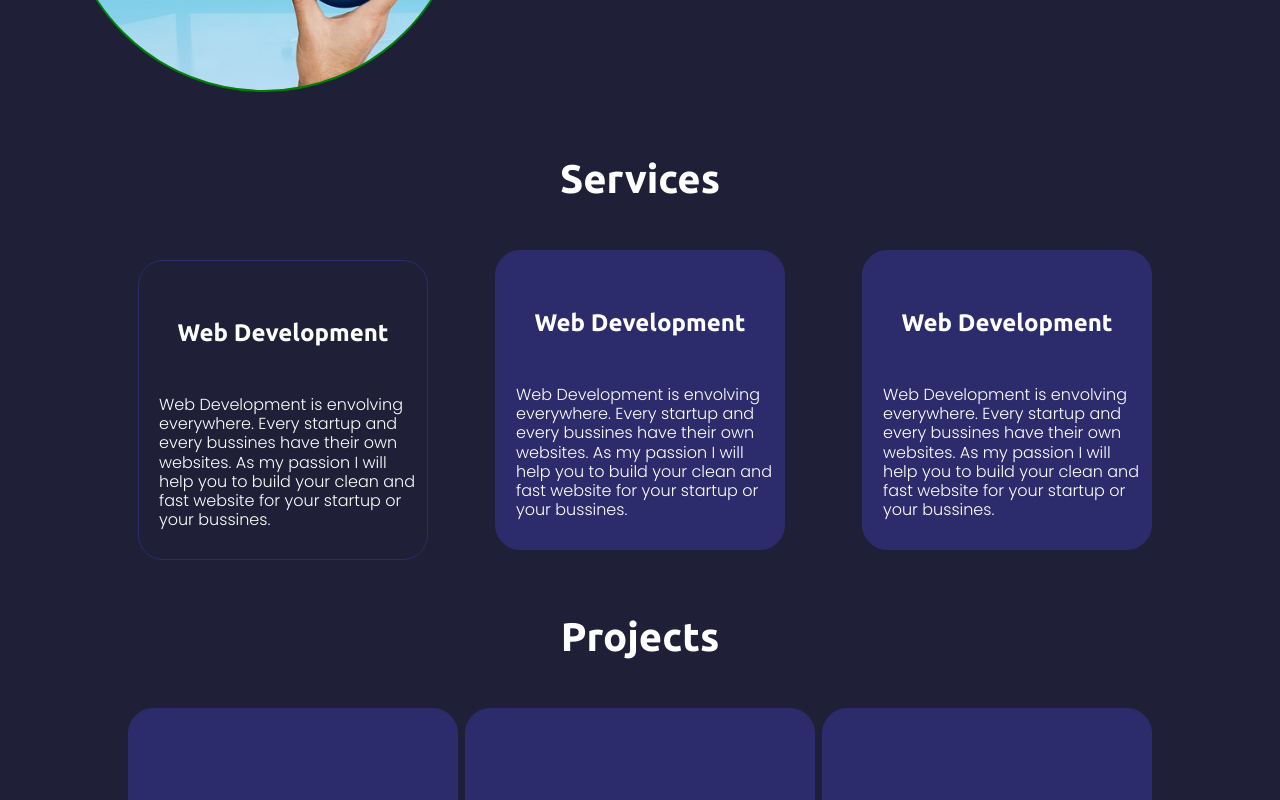
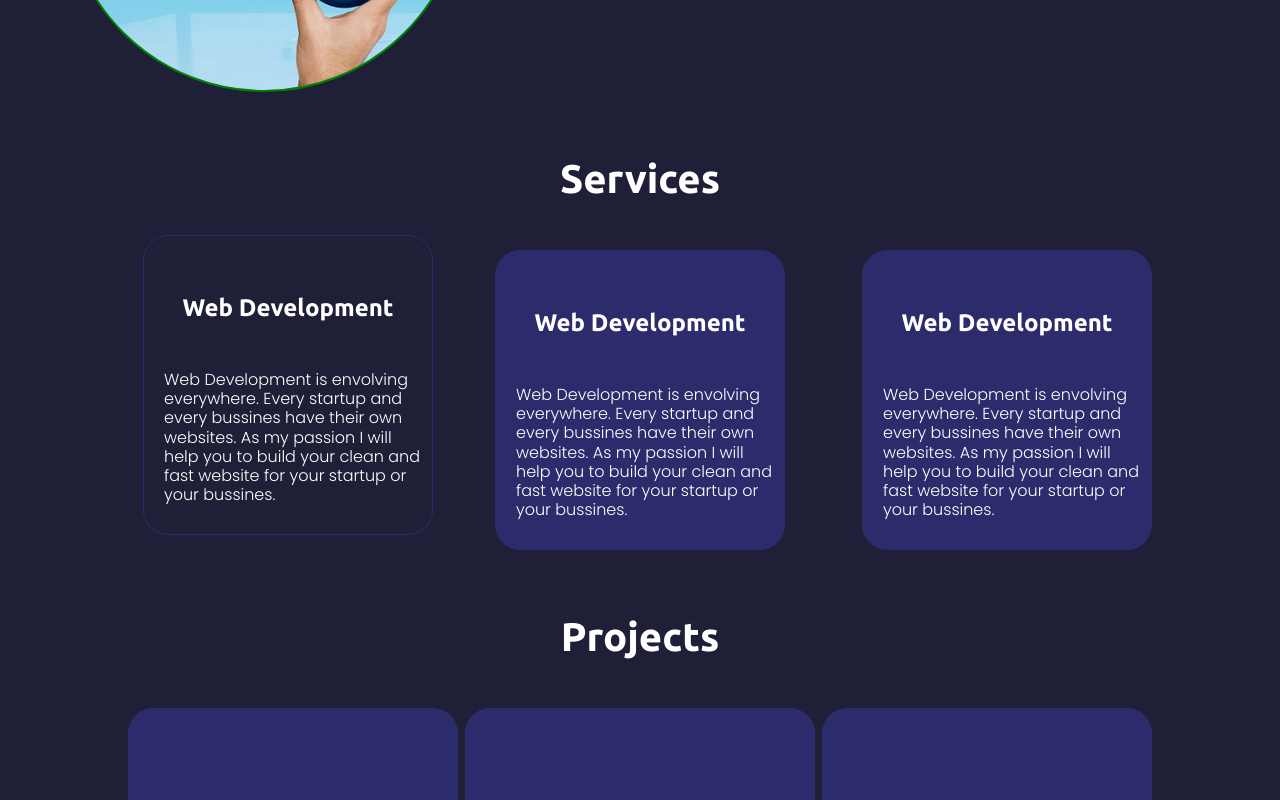
Before and after one commit to Tanmaydwivedi9161/responsiveportfolio, a plain HTML site: page index.html in a window 1280 px wide. In both pictures the pointer is over the element 273 px from the left and 1605 px from the top of the page. Shown: the part 1205-2005 px from the top of the page. Drawn offline with Linux system fonts and the light colour scheme.

Commit message:
first change

```diff
--- a/style.css
+++ b/style.css
@@ -298,7 +298,7 @@ text-align: center;
     border: 1px soild #00a0e4;
     background: #1f1f38;
     cursor: pointer;
-    translate:10px 10px 10px;
+    transform: translate(15px,-15px);
 }
 .service-heading{
     margin-top: 3rem;
```
